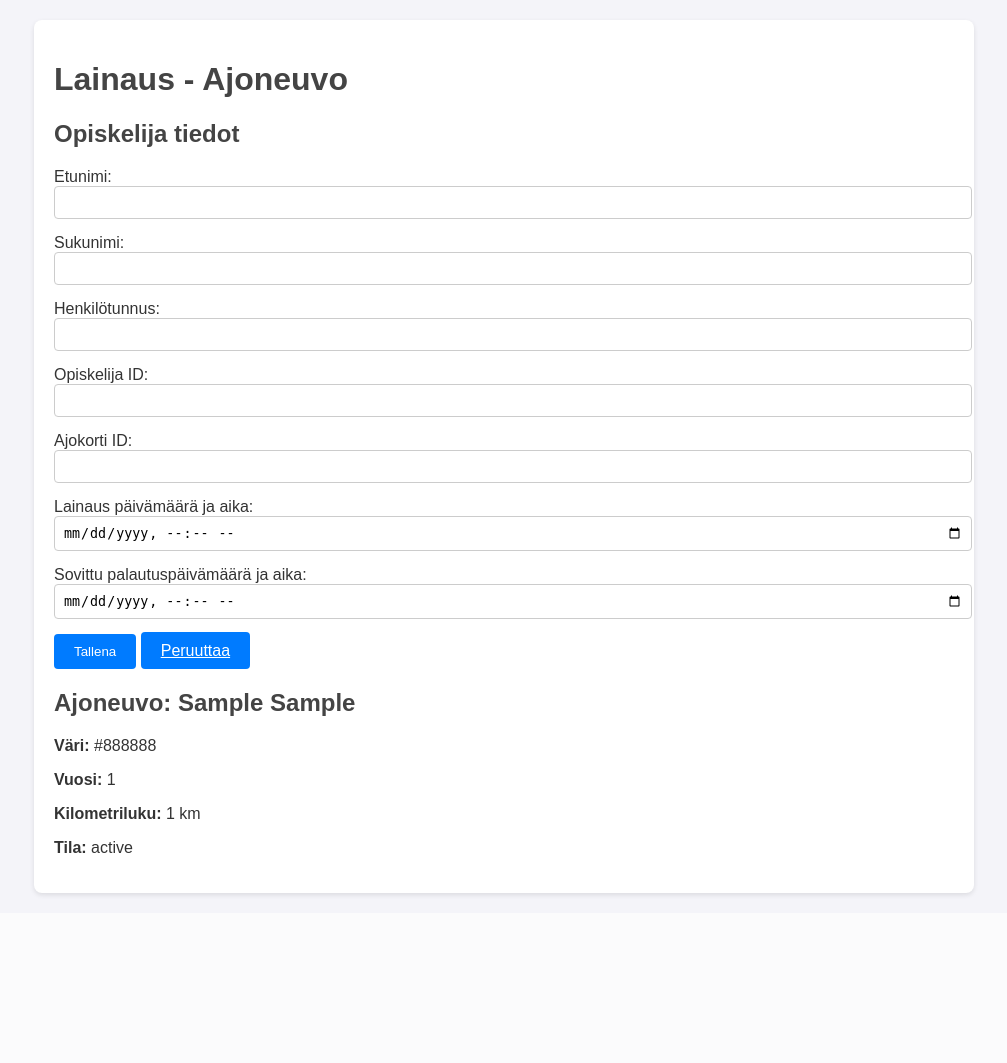
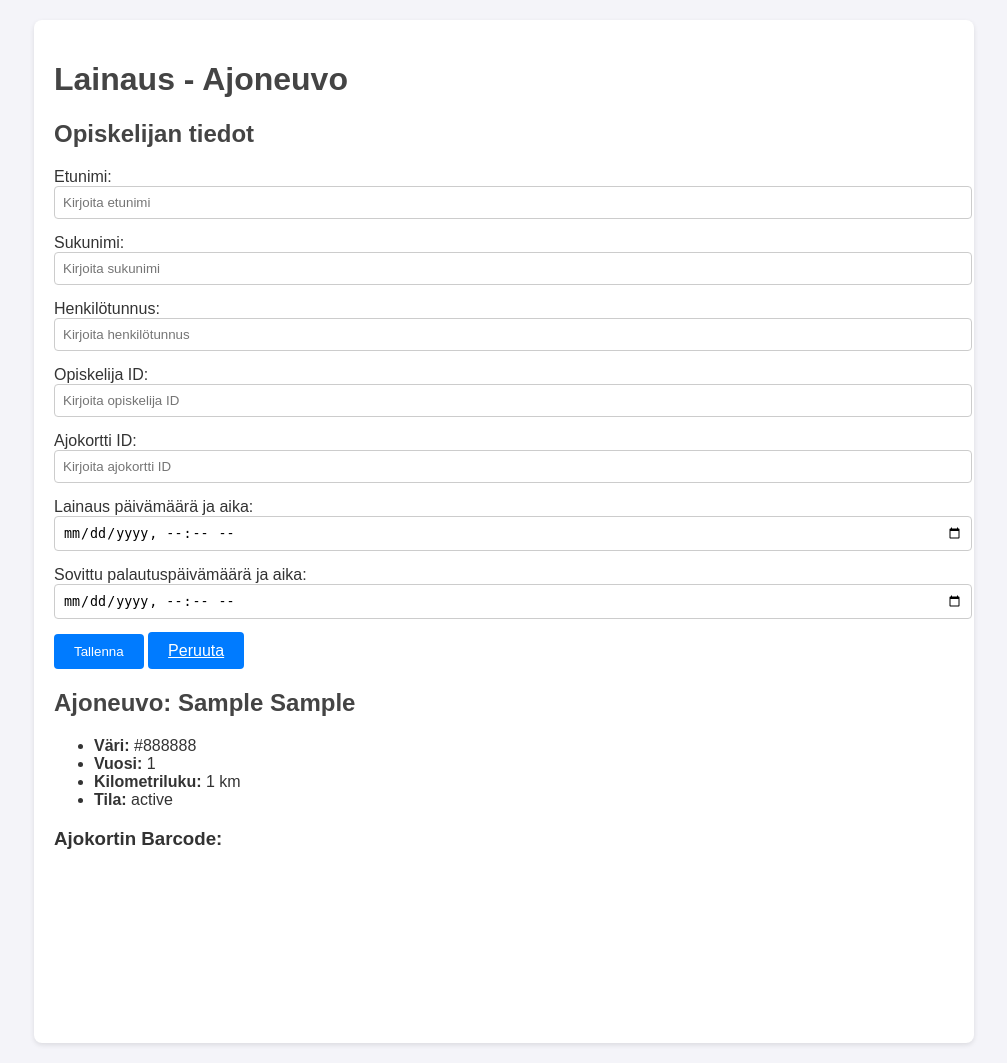
Before and after one commit to CAUCORASEKO/autolainausdjango, a Django app: template rasekoautolainaus/templates/rasekoautolainaus/lainaus.html in a window 1280 px wide. Shown: the whole page, without its empty margins (136-1143 px from the left). Before the commit the page ends 897 px from the top, so only its background shows below. Run offline with Django 5.2, Linux system fonts and the light colour scheme; the template is opened without the code that fills it: values that come from a table or form of the project are taken from there, others are empty; tables that the repository leaves empty hold one stand-in row (values such as "Sample post"); some libraries are stand-ins or nearby versions.

Commit message:
lainaus upt to date

```diff
--- a/rasekoautolainaus/templates/rasekoautolainaus/hallinto.html
+++ b/rasekoautolainaus/templates/rasekoautolainaus/hallinto.html
@@ -50,13 +50,15 @@
             <li class="auto-item">
                 {{ auto.marca }} {{ auto.modelo }} - {{ auto.color }} ({{ auto.ano }}) - {{ auto.kilometraje }} km
                 <p><strong>Tila:</strong> {{ auto.estado|default:"Ei huomautuksia." }}</p>
+                <!-- Formulario para eliminar auto -->
                 <form method="post" action="{% url 'hallinto' %}" class="delete-form">
                     {% csrf_token %}
-                    <input type="hidden" name="auto_id" value="{{ auto.id }}">
+                    <input type="hidden" name="delete_auto_id" value="{{ auto.id }}">
                     <button type="submit" class="btn btn-danger" onclick="return confirm('Haluatko poistaa tämän ajoneuvon?');">Poista</button>
                 </form>
                 <!-- Botón Lainaus -->
                 <a href="{% url 'lainaus' auto.id %}" class="btn btn-secondary">Lainaus</a>
+
             </li>
             {% endfor %}
         </ul>
--- a/rasekoautolainaus/templates/rasekoautolainaus/lainaus.html
+++ b/rasekoautolainaus/templates/rasekoautolainaus/lainaus.html
@@ -7,33 +7,34 @@
     <meta name="viewport" content="width=device-width, initial-scale=1.0">
     <title>Lainaus - Ajoneuvot</title>
     <link rel="stylesheet" href="{% static 'css/styles.css' %}">
+    <script src="https://cdn.jsdelivr.net/npm/jsbarcode@3.11.0/dist/JsBarcode.all.min.js"></script>  <!-- Cargar JsBarcode -->
 </head>
 <body>
     <div class="container">
         <h1>Lainaus - Ajoneuvo</h1>
 
-        <h2>Opiskelija tiedot</h2>
+        <h2>Opiskelijan tiedot</h2>
         <form method="post" class="lainaus-form">
             {% csrf_token %}
             <div class="form-group">
                 <label for="etunimi">Etunimi:</label>
-                <input type="text" id="etunimi" name="etunimi" required class="form-control">
+                <input type="text" id="etunimi" name="etunimi" placeholder="Kirjoita etunimi" required class="form-control">
             </div>
             <div class="form-group">
                 <label for="sukunimi">Sukunimi:</label>
-                <input type="text" id="sukunimi" name="sukunimi" required class="form-control">
+                <input type="text" id="sukunimi" name="sukunimi" placeholder="Kirjoita sukunimi" required class="form-control">
             </div>
             <div class="form-group">
                 <label for="henkilotunnus">Henkilötunnus:</label>
-                <input type="text" id="henkilotunnus" name="henkilotunnus" required class="form-control">
+                <input type="text" id="henkilotunnus" name="henkilotunnus" placeholder="Kirjoita henkilötunnus" required class="form-control">
             </div>
             <div class="form-group">
                 <label for="opiskelija_id">Opiskelija ID:</label>
-                <input type="text" id="opiskelija_id" name="opiskelija_id" required class="form-control">
+                <input type="text" id="opiskelija_id" name="opiskelija_id" placeholder="Kirjoita opiskelija ID" required class="form-control">
             </div>
             <div class="form-group">
-                <label for="ajokorti_id">Ajokorti ID:</label>
-                <input type="text" id="ajokorti_id" name="ajokorti_id" required class="form-control">
+                <label for="ajokorti_id">Ajokortti ID:</label>
+                <input type="text" id="ajokorti_id" name="ajokorti_id" placeholder="Kirjoita ajokortti ID" required class="form-control" oninput="generateBarcode()">
             </div>
             <div class="form-group">
                 <label for="lainaus_pvm">Lainaus päivämäärä ja aika:</label>
@@ -44,17 +45,38 @@
                 <input type="datetime-local" id="palautus_pvm" name="palautus_pvm" required class="form-control">
             </div>
 
+            <!-- Agregar input oculto para auto ID -->
             <input type="hidden" name="auto_id" value="{{ auto.id }}">
 
-            <button type="submit" class="btn btn-primary">Tallena</button>
-            <a href="{% url 'hallinto' %}" class="btn btn-secondary">Peruuttaa</a>
+            <div class="form-buttons">
+                <button type="submit" class="btn btn-primary">Tallenna</button>
+                <a href="{% url 'hallinto' %}" class="btn btn-secondary">Peruuta</a>
+            </div>
         </form>
 
         <h2>Ajoneuvo: {{ auto.marca }} {{ auto.modelo }}</h2>
-        <p><strong>Väri:</strong> {{ auto.color }}</p>
-        <p><strong>Vuosi:</strong> {{ auto.ano }}</p>
-        <p><strong>Kilometriluku:</strong> {{ auto.kilometraje }} km</p>
-        <p><strong>Tila:</strong> {{ auto.estado }}</p>
+        <ul>
+            <li><strong>Väri:</strong> {{ auto.color }}</li>
+            <li><strong>Vuosi:</strong> {{ auto.ano }}</li>
+            <li><strong>Kilometriluku:</strong> {{ auto.kilometraje }} km</li>
+            <li><strong>Tila:</strong> {{ auto.estado }}</li>
+        </ul>
+
+        <h3>Ajokortin Barcode:</h3>
+        <svg id="barcode"></svg> <!-- Aquí se dibuja el código de barras -->
     </div>
+
+    <script>
+        // Función para generar el código de barras dinámicamente
+        function generateBarcode() {
+            var ajokortiId = document.getElementById('ajokorti_id').value;
+            if (ajokortiId) {
+                JsBarcode("#barcode", ajokortiId, {
+                    format: "CODE128",
+                    displayValue: true
+                });
+            }
+        }
+    </script>
 </body>
 </html>
```
Also changed, not shown: rasekoautolainaus/templates/rasekoautolainaus/lainaus_imprimible.html (added, +46 -0 lines), rasekoautolainaus/views.py (+56 -26 lines), rasekoautolainaus/migrations/0003_lainaus.py (added).
